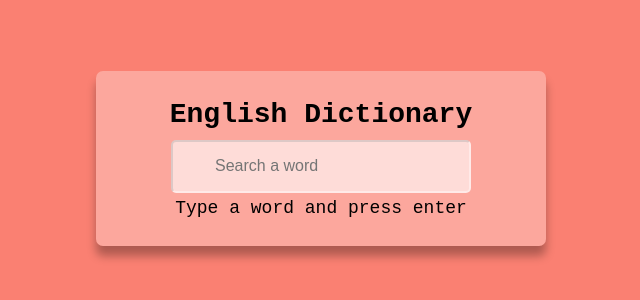
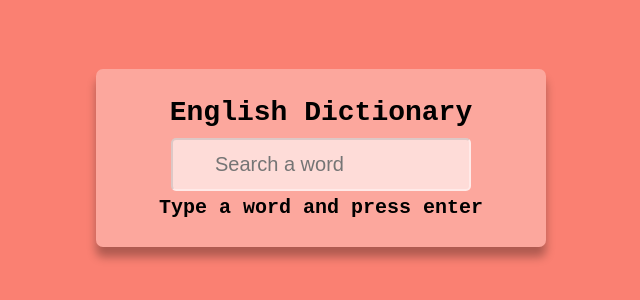
Before and after one commit to ronaldpannel/Dictionary-word-definition, a plain HTML site: page index.html in a window 1280 px wide. Shown: the part 242-542 px from the top of the page, without its empty margins (319-959 px from the left). Drawn offline with Linux system fonts and the light colour scheme.

Commit message:
Add files via upload

```diff
--- a/styles.css
+++ b/styles.css
@@ -23,8 +23,8 @@ body {
   margin: 10px;
   max-width: 450px;
   text-align: center;
-  font-size: 18px;
-  font-weight: 500;
+  font-size: 20px;
+  font-weight: bold;
 }
 .heading {
   font-size: 28px;
@@ -35,7 +35,7 @@ body {
   height: 53px;
   background-color: rgba(255, 255, 255, 0.6);
   border-color: rgba(255, 255, 255, 0.4);
-  font-size: 16px;
+  font-size: 20px;
   padding: 0 42px;
   border-radius: 5px;
   margin-bottom: 5px;
```
